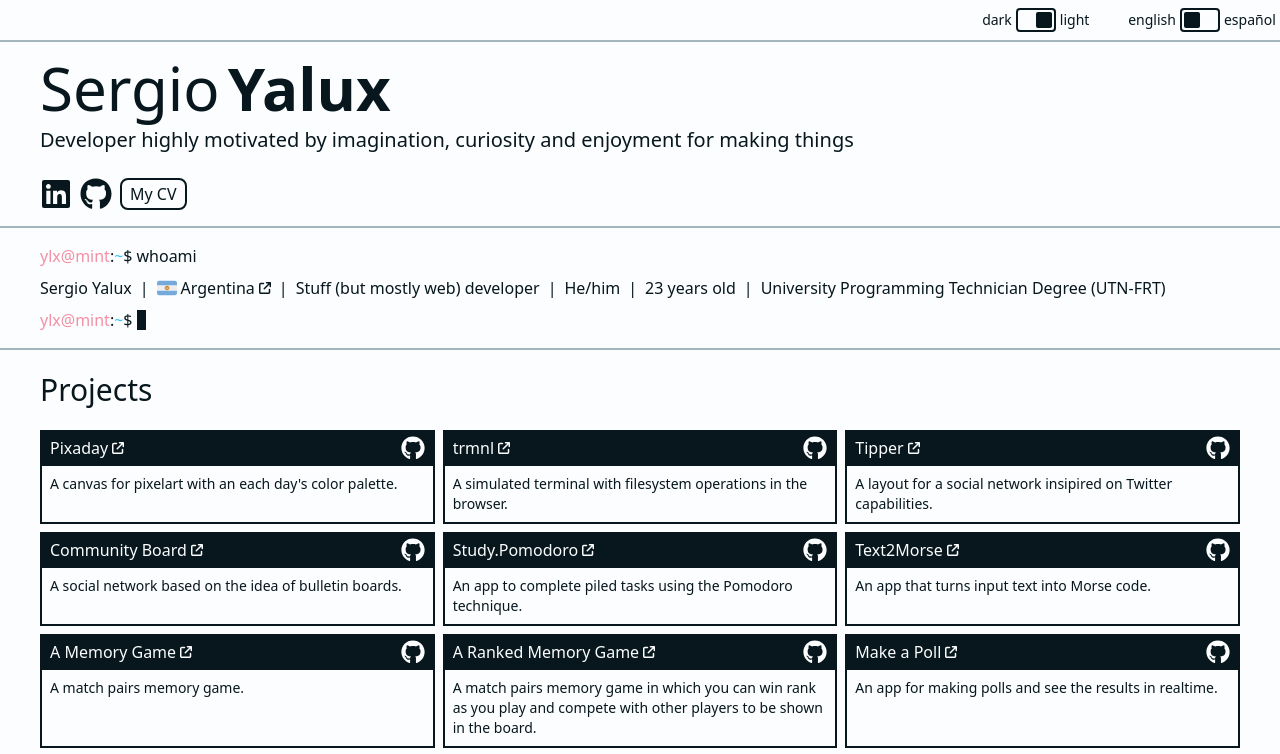
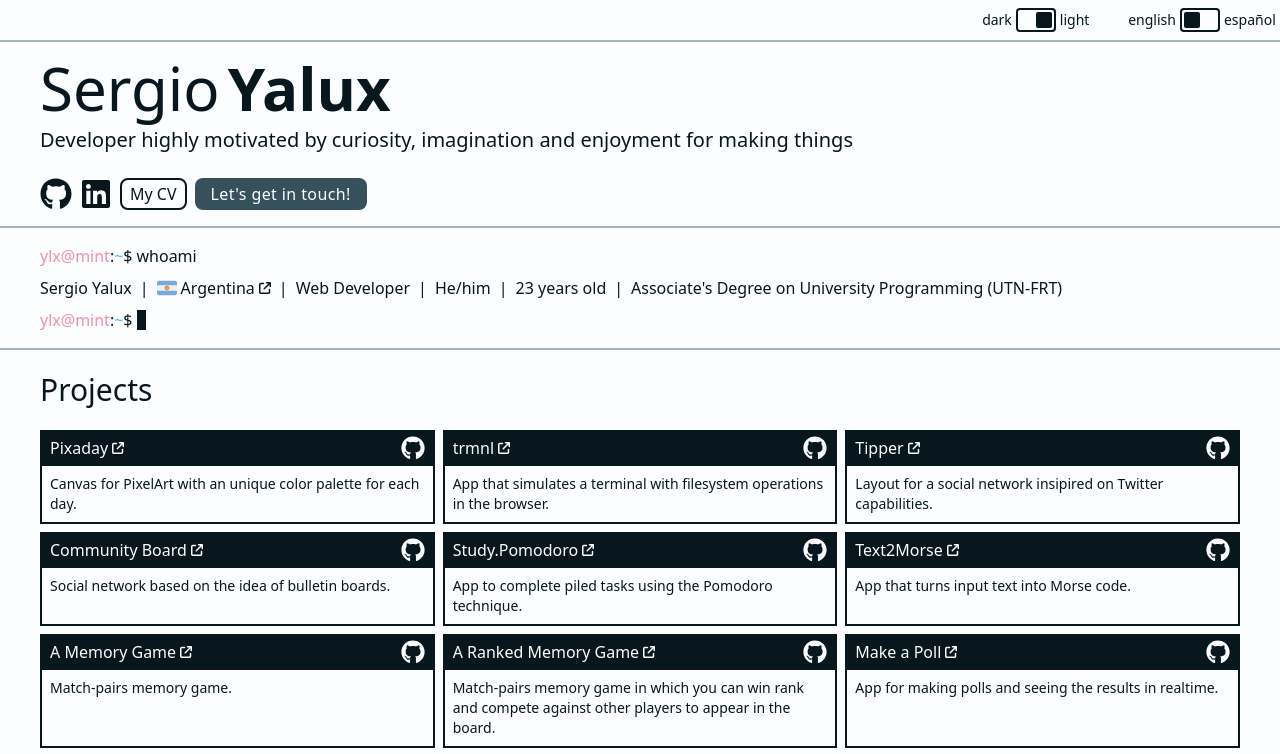
Before and after one commit to CrgioYalux/portfolio, a React (Vite) app: page / in a window 1280 px wide. Shown: the top 754 px of the page. Built offline with nearby package versions, Linux system fonts and the light colour scheme.

Commit message:
feat: meta tags & mailto cto

```diff
--- a/index.html
+++ b/index.html
@@ -3,7 +3,9 @@
   <head>
     <meta charset="UTF-8" />
     <meta name="viewport" content="width=device-width, initial-scale=1.0" />
-    <title>Portfolio</title>
+    <meta name="description" content="Fullstack Web Developer" />
+    <meta name="keywords" content="Sergio Yalux, Portfolio, Developer" />
+    <title>Sergio Yalux</title>
   </head>
   <body>
     <div id="root"></div>
--- a/src/i18n/index.ts
+++ b/src/i18n/index.ts
@@ -12,8 +12,8 @@ const i18n = {
         },
         introduction: {
             subtext: {
-                'spanish': 'Desarrollador altamente motivado por la imaginación, curiosidad y el disfrute por crear',
-                'english': 'Developer highly motivated by imagination, curiosity and enjoyment for making things',
+                'spanish': 'Desarrollador altamente motivado por la curiosidad, la imaginación y el disfrute por crear',
+                'english': 'Developer highly motivated by curiosity, imagination and enjoyment for making things',
             },
             CV: {
                 button: {
@@ -25,12 +25,18 @@ const i18n = {
                     'english': '/SergioYalux_CV_English.pdf',
                 },
             },
+            mailto: {
+                button: {
+                    'spanish': 'Conozcámonos!',
+                    'english': 'Let\'s get in touch!',
+                },
+            },
         },
         console: {
             whoami: {
                 values: {
-                    'spanish': ['Desarrollo cosas (más que nada web)', 'Él/él', '23 años', 'Título de Técnico Universitario en Programación (UTN-FRT)'],
-                    'english': ['Stuff (but mostly web) developer', 'He/him', '23 years old', 'University Programming Technician Degree (UTN-FRT)'],
+                    'spanish': ['Desarrollo Web', 'Él/él', '23 años', 'Tecnicatura Universitaria en Programación (UTN-FRT)'],
+                    'english': ['Web Developer', 'He/him', '23 years old', 'Associate\'s Degree on University Programming (UTN-FRT)'],
                 },
             },
         },
@@ -45,61 +51,61 @@ const i18n = {
                         title: 'Pixaday',
                         deploy: 'https://pixaday.vercel.app',
                         repository: 'https://github.com/CrgioYalux/pixaday',
-                        description: 'A canvas for pixelart with an each day\'s color palette.',
+                        description: 'Canvas for PixelArt with an unique color palette for each day.',
                     },
                     {
                         title: 'trmnl',
                         deploy: 'https://trmnl.vercel.app',
                         repository: 'https://github.com/CrgioYalux/trmnl',
-                        description: 'A simulated terminal with filesystem operations in the browser.',
+                        description: 'App that simulates a terminal with filesystem operations in the browser.',
                     },
                     {
                         title: 'Tipper',
                         deploy: 'https://tipper-monorepo.vercel.app',
                         repository: 'https://github.com/CrgioYalux/tipper-monorepo',
-                        description: 'A layout for a social network insipired on Twitter capabilities.',
+                        description: 'Layout for a social network insipired on Twitter capabilities.',
                     },
                     {
                         title: 'Community Board',
                         deploy: '#.',
                         repository: 'https://github.com/CrgioYalux/community-board',
-                        description: 'A social network based on the idea of bulletin boards.',
+                        description: 'Social network based on the idea of bulletin boards.',
                     },
                     {
                         title: 'Study.Pomodoro',
                         deploy: 'https://study-pomodoro.vercel.app',
                         repository: 'https://github.com/CrgioYalux/study.pomodoro',
-                        description: 'An app to complete piled tasks using the Pomodoro technique.',
+                        description: 'App to complete piled tasks using the Pomodoro technique.',
                     },
                     {
                         title: 'Text2Morse',
                         deploy: 'https://crgioyalux.github.io/text2Morse',
                         repository: 'https://github.com/CrgioYalux/text2Morse',
-                        description: 'An app that turns input text into Morse code.',
+                        description: 'App that turns input text into Morse code.',
                     },
                     {
                         title: 'A Memory Game',
                         deploy: 'https://boring-memory-game.netlify.app',
                         repository: 'https://github.com/CrgioYalux/memory_game',
-                        description: 'A match pairs memory game.',
+                        description: 'Match-pairs memory game.',
                     },
                     {
                         title: 'A Ranked Memory Game',
                         deploy: 'https://memory-game-with-amiguitos.herokuapp.com/play',
                         repository: 'https://github.com/CrgioYalux/the_memory_game',
-                        description: 'A match pairs memory game in which you can win rank as you play and compete with other players to be shown in the board.',
+                        description: 'Match-pairs memory game in which you can win rank and compete against other players to appear in the board.',
                     },
                     {
                         title: 'Make a Poll',
                         deploy: 'https://make-a-simple-poll.herokuapp.com',
                         repository: 'https://github.com/CrgioYalux/make-a-poll',
-                        description: 'An app for making polls and see the results in realtime.',
+                        description: 'App for making polls and seeing the results in realtime.',
                     },
                     {
                         title: 'Dolce',
-                        deploy: 'https://dolce-theta.vercel.app',
+                        deploy: 'https://dolcemika.vercel.app',
                         repository: 'https://github.com/CrgioYalux/dolce',
-                        description: 'A layout for an app for a bakery in which customers can create and customize their orders as much as they like',
+                        description: 'Layout for the app of a bakery that allows customers to create and customize their orders as much as they like.',
                     },
                 ],
                 'spanish': [
@@ -107,61 +113,61 @@ const i18n = {
                         title: 'Pixaday',
                         deploy: 'https://pixaday.vercel.app',
                         repository: 'https://github.com/CrgioYalux/pixaday',
-                        description: 'Un lienzo para pixelart con una paleta de colores para cada día.',
+                        description: 'Lienzo para PixelArt con una paleta de colores única para cada día.',
                     },
                     {
                         title: 'trmnl',
                         deploy: 'https://trmnl.vercel.app',
                         repository: 'https://github.com/CrgioYalux/trmnl',
-                        description: 'Una terminal simulada en un navegador con operaciones de sistema de archivos.',
+                        description: 'App que simula una terminal con operaciones de sistema de archivos en el navegador.',
                     },
                     {
                         title: 'Tipper',
                         deploy: 'https://tipper-monorepo.vercel.app',
                         repository: 'https://github.com/CrgioYalux/tipper-monorepo',
-                        description: 'Una interfaz para una red social inspirada en la capacidades de Twitter.',
+                        description: 'Interfaz para una red social inspirada en la capacidades de Twitter.',
                     },
                     {
                         title: 'Community Board',
                         deploy: '#.',
                         repository: 'https://github.com/CrgioYalux/community-board',
-                        description: 'Una red social basada en la idea de tableros de anuncios.',
+                        description: 'Red social basada en la idea de tableros de anuncios.',
                     },
                     {
                         title: 'Study.Pomodoro',
                         deploy: 'https://study-pomodoro.vercel.app',
                         repository: 'https://github.com/CrgioYalux/study.pomodoro',
-                        description: 'Una app para completar tareas apiladas usando la técnica de Pomodoro.',
+                        description: 'App para completar tareas apiladas usando la técnica de Pomodoro.',
                     },
                     {
                         title: 'Text2Morse',
                         deploy: 'https://crgioyalux.github.io/text2Morse',
                         repository: 'https://github.com/CrgioYalux/text2Morse',
-                        description: 'Una app que convierte el texto ingresado en código Morse.',
+                        description: 'App que convierte el texto ingresado en código Morse.',
                     },
                     {
                         title: 'A Memory Game',
                         deploy: 'https://boring-memory-game.netlify.app',
                         repository: 'https://github.com/CrgioYalux/memory_game',
-                        description: 'Un juego de memoria de emparejar pares.',
+                        description: 'Juego de memoria de emparejar pares.',
                     },
                     {
                         title: 'A Ranked Memory Game',
                         deploy: 'https://memory-game-with-amiguitos.herokuapp.com/play',
                         repository: 'https://github.com/CrgioYalux/the_memory_game',
-                        description: 'Un juego de memoria de emparejar pares en el cual puedes ganar rango al jugar y competir con otros jugadores por aparecer en el tablero.',
+                        description: 'Juego de memoria de emparejar pares en el cual puedes ganar puntaje y competir contra otros jugadores por aparecer en el tablero.',
                     },
                     {
                         title: 'Make a Poll',
                         deploy: 'https://make-a-simple-poll.herokuapp.com',
                         repository: 'https://github.com/CrgioYalux/make-a-poll',
-                        description: 'Una app para hacer votaciones y ver los resultados en tiempo real.',
+                        description: 'App para hacer votaciones y ver los resultados en tiempo real.',
                     },
                     {
                         title: 'Dolce',
-                        deploy: 'https://dolce-theta.vercel.app',
+                        deploy: 'https://dolcemika.vercel.app',
                         repository: 'https://github.com/CrgioYalux/dolce',
-                        description: 'Una interfaz para una app de una pastelería en la que los clientes arman sus pedidos a gusto',
+                        description: 'Interfaz para la app de una pastelería que permite a sus clientes armar sus pedidos a gusto.',
                     },
                 ],
             },
--- a/src/pages/Home/sections/Introduction.tsx
+++ b/src/pages/Home/sections/Introduction.tsx
@@ -17,15 +17,23 @@ const Introduction: React.FC = () => {
 				</h1>
 				<h3 className='text-lg font-normal text-center md:text-start md:text-xl'>{i18n.section.introduction.subtext[value.language.current]}</h3>
 			</div>
-			<div className='flex flex-row gap-2 items-center justify-center md:justify-start'>
+			<div className='flex flex-row gap-2 px-4 md:p-0 items-center justify-center md:justify-start'>
+				<a href="https://github.com/CrgioYalux" target='_blank'>
+					<GithubIcon className='h-8 w-8 fill-current' />
+				</a>
 				<a href="https://www.linkedin.com/in/sergioyalux/" target='_blank'>
 					<LinkedinIcon className='h-8 w-8 fill-current' />
 				</a>
-				<a href="https://github.com/CrgioYalux" target='_blank'>
-					<GithubIcon className='h-8 w-8 fill-current' />
+				<a
+				href={i18n.section.introduction.CV.filename[value.language.current]}
+				download
+				className='flex-none font-medium cursor-pointer border-2 border-current rounded-lg py-0.5 px-2'>
+					{i18n.section.introduction.CV.button[value.language.current]}
 				</a>
-				<a href={i18n.section.introduction.CV.filename[value.language.current]} download className='font-medium cursor-pointer border-2 border-current rounded-lg py-0.5 px-2'>
-					{i18n.section.introduction.CV.button[value.language.current]}
+				<a
+				href="mailto:sergioyalux1@gmail.com"
+				className='flex-none ml-auto md:m-0 font-medium tracking-wide cursor-pointer bg-primary text-text rounded-lg py-1 px-4'>
+					{i18n.section.introduction.mailto.button[value.language.current]}
 				</a>
 			</div>
 		</div>
```
